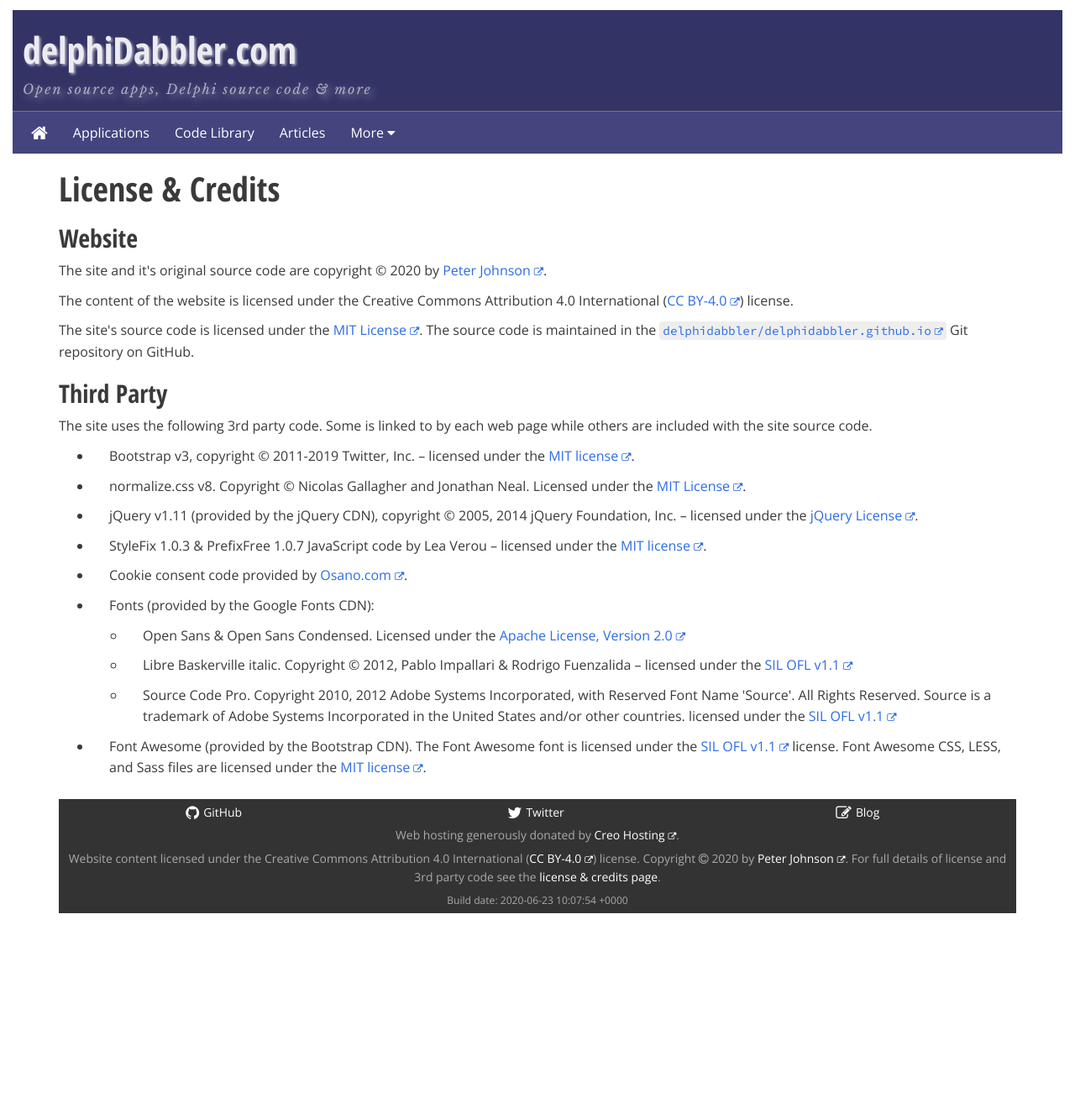
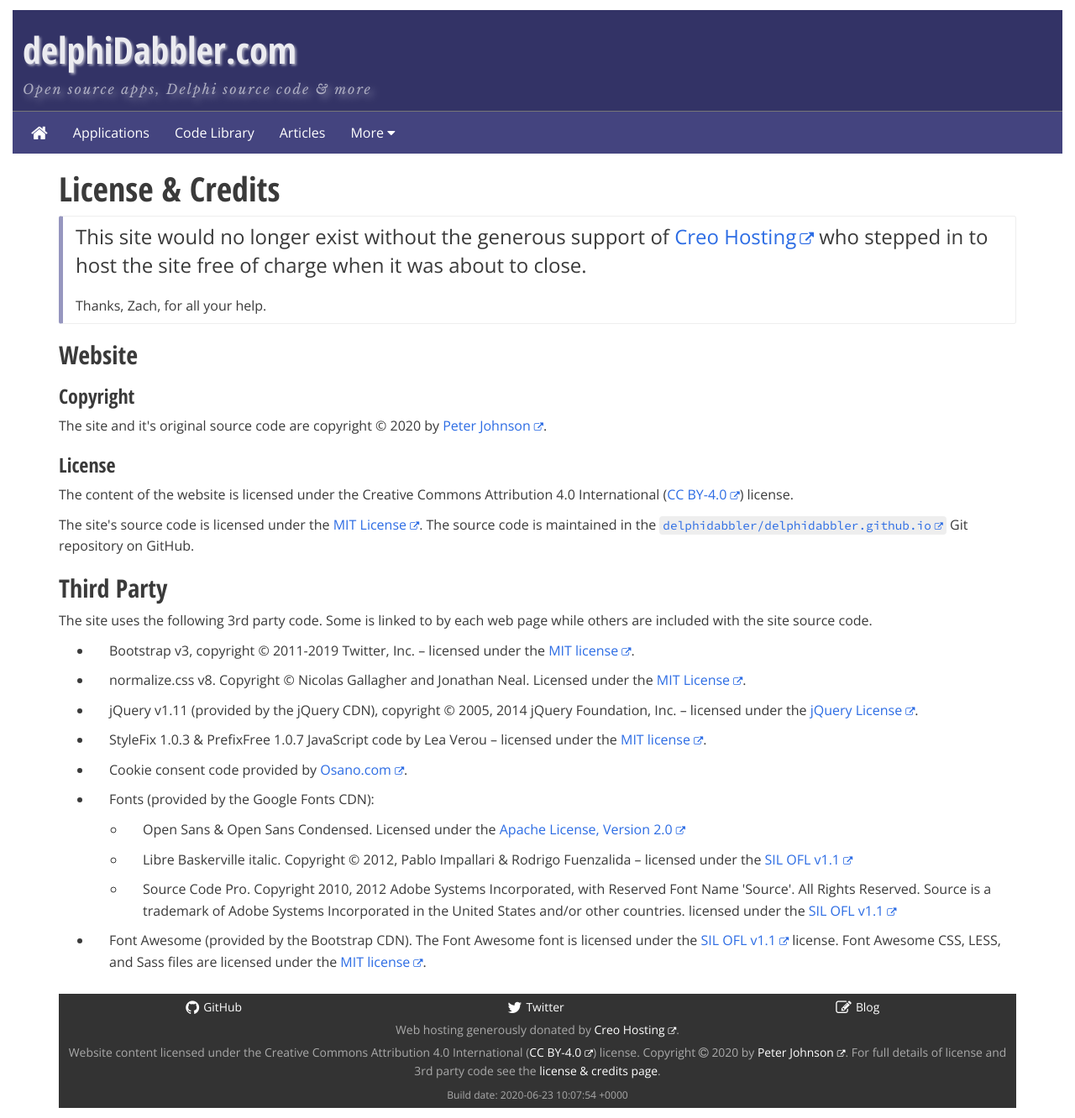
Before and after one commit to delphidabbler/delphidabbler.github.io, a Jekyll site: the page built from credits.html, in a window 1280 px wide. Shown: the whole page at 84% size. Built offline with Jekyll 4.4.1, drawn with Linux system fonts in a browser that asks for light colours; nearby versions of some CDN libraries; comment, search, counter and statistics services are not loaded; before the commit the page ends 1100 px from its top, so only the background shows below that.

Commit message:
Add section thanking Creo Hosting for web space.

```diff
--- a/credits.html
+++ b/credits.html
@@ -9,11 +9,24 @@
 
 <section>
 
+  <div class="callout callout-info">
+    <p class="lead">
+      This site would no longer exist without the generous support of <a href="https://www.creohosting.com/">Creo Hosting</a> who stepped in to host the site free of charge when it was about to close.
+    </p>
+    <p>
+      Thanks, Zach, for all your help.
+    </p>
+  </div>
+
   <h2 id="website">Website</h2>
+
+  <h3>Copyright</h3>
 
   <p>
     The site and it's original source code are copyright &copy; {{ 'now' | date: "%Y" }} by <a href="{{ site.data.core.gravatar-url }}" aria-label="{{ site.data.core.gravatar-link-title }}">Peter Johnson</a>.
   </p>
+
+  <h3>License</h3>
 
   <p>
     The content of the website is licensed under the Creative Commons Attribution 4.0 International (<a href="{{ site.data.core.cc-40-url }}" aria-label="{{ site.data.core.cc-40-link-title }}">CC BY-4.0</a>) license.
```
